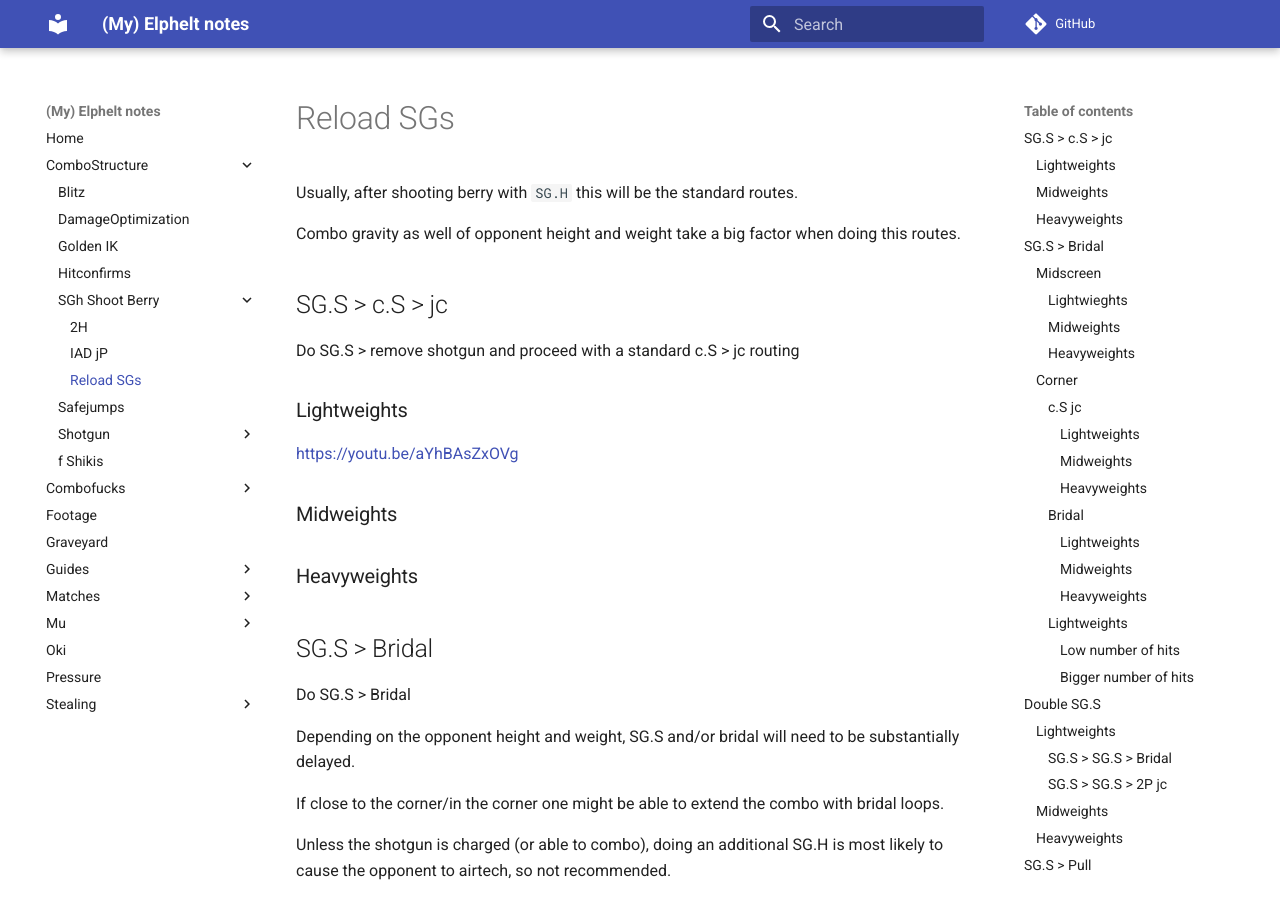
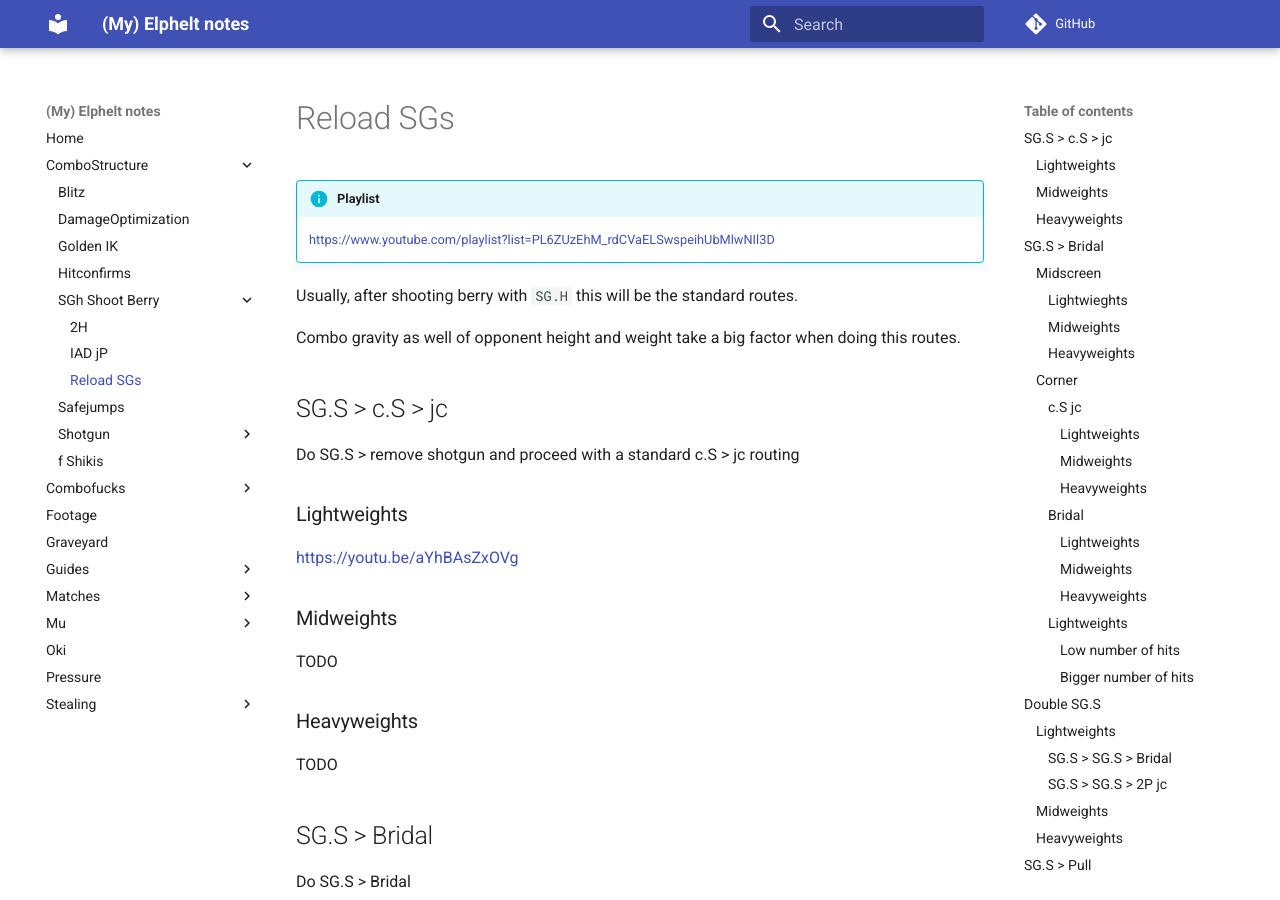
Before and after one commit to OriolFilter/Elphelt, an MkDocs documentation site: the page built from docs/ComboStructure/SGh_Shoot_Berry/Reload_SGs.md, in a window 1280 px wide and 900 px high. Built offline with MkDocs 1.6.1 and Material for MkDocs 9.7.7, drawn with Linux system fonts in a browser that asks for light colours; comment, search, counter and statistics services are not loaded.

Commit message:
Mostly lacking midweights and heavyweights.
As well SG.S reload

```diff
--- a/docs/ComboStructure/SGh_Shoot_Berry/Reload_SGs.md
+++ b/docs/ComboStructure/SGh_Shoot_Berry/Reload_SGs.md
@@ -1,4 +1,7 @@
 
+!!! info "Playlist"
+
+    https://www.youtube.com/playlist?list=PL6ZUzEhM_rdCVaELSwspeihUbMlwNIl3D
 
 Usually, after shooting berry with `SG.H` this will be the standard routes.
 
@@ -14,11 +17,11 @@ https://youtu.be/aYhBAsZxOVg
 
 ## Midweights
 
-
+TODO
 
 ## Heavyweights
 
-
+TODO
 
 # SG.S > Bridal
 
@@ -137,7 +140,6 @@ https://youtu.be/qtlTf2Qf6-Q
 
 https://youtu.be/kpCyXI7jw5g
 
-
 # SG.S > Pull
 
 TODO
```
